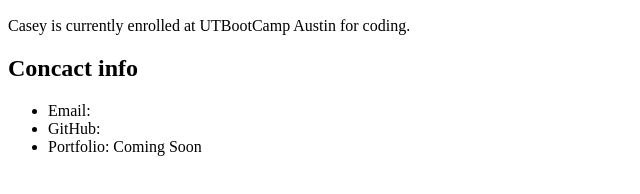
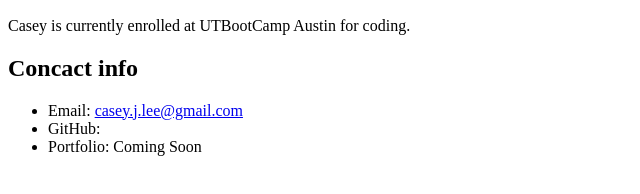
Before and after one commit to CaseyJak/FirstGitHub, a plain HTML site: page index.html in a window 1280 px wide. Shown: the part 110-304 px from the top of the page, without its empty margins (0-640 px from the left). Drawn offline with Linux system fonts and the light colour scheme.

Commit message:
test commit

```diff
--- a/index.html
+++ b/index.html
@@ -1,7 +1,7 @@
 <!DOCTYPE html>
 <html lang="en-us">
     <head>
-        <title>My First HTML</title>
+        <title>Activity 1</title>
         <meta charset="UTF-8"/>
     </head>
     <body>
@@ -11,7 +11,7 @@
         <p1>Casey is currently enrolled at UTBootCamp Austin for coding.</p1>
         <h2>Concact info</h2>
             <ul>
-                <li>Email: </li>
+                <li>Email: <a href="#">casey.j.lee@gmail.com</a> </li>
                 <li>GitHub: </li>
                 <li>Portfolio: Coming Soon</li>
             </ul>
```
